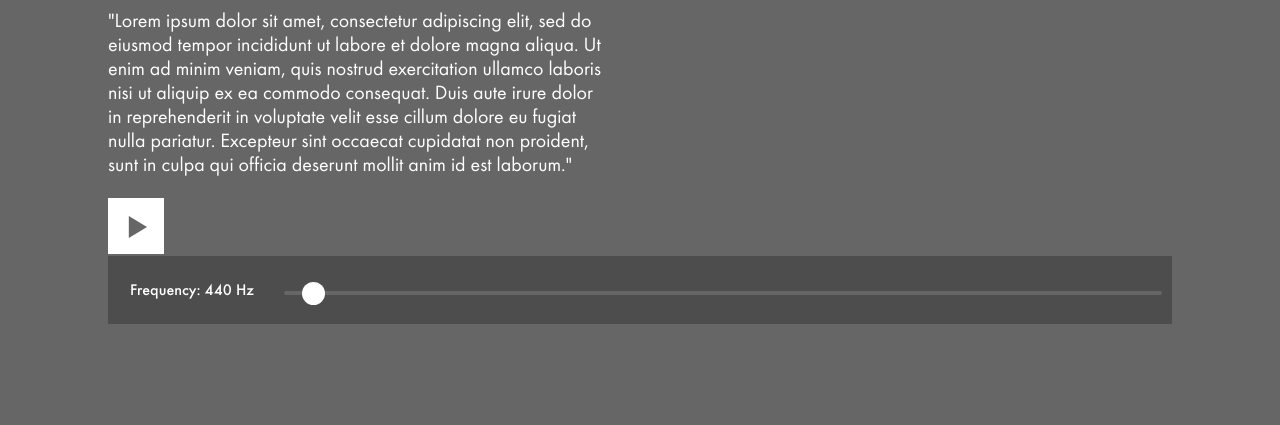
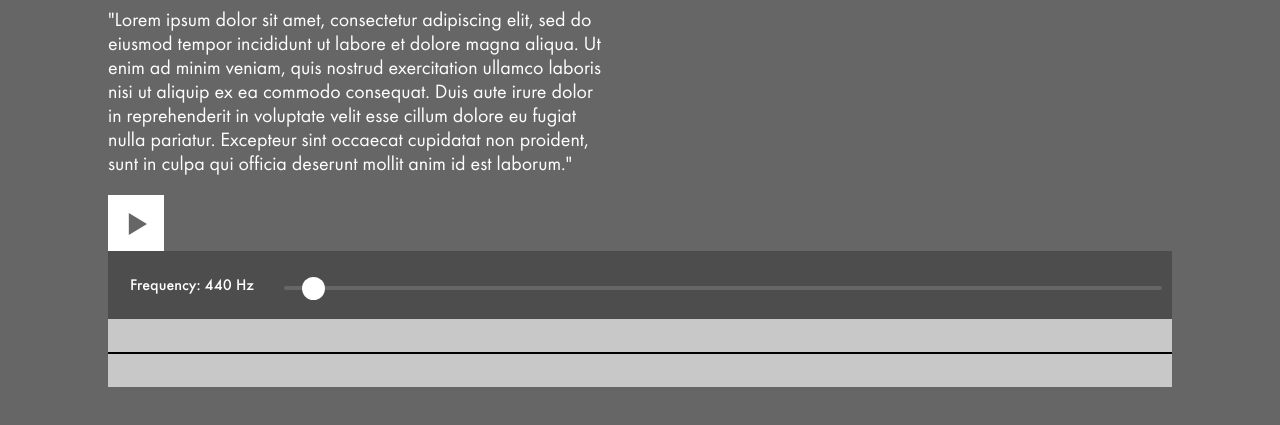
Before and after one commit to marcusmathioudakis/learning-music-demo, a plain HTML site: page index.html in a window 1280 px wide. Shown: the part 215-640 px from the top of the page. Drawn offline with Linux system fonts and the light colour scheme.

Commit message:
added oscilloscope to page

```diff
--- a/index.html
+++ b/index.html
@@ -12,7 +12,7 @@
 
 <body>
 
-  <div class="flex-container-column main">
+  <div id="main-container" class="flex-container-column">
 
     <div class="flex-container-row text">
       <div class="item">
@@ -37,12 +37,19 @@
       </div>
     </div>
 
+    <div id="oscilloscope-container">
+    <!-- width of canvas is set dynamically-->
+      <canvas id="oscilloscope-canvas" height="68" width="500">
+      </canvas>
+    </div>
+
     <!-- keyboard visualising relationship between frequencies and notes -->
     <div id="keyboard" class="flex-container-row">
     </div>
   </div>
 
   <script src="./scripts/oscillator.js"></script>
+  <script src="./scripts/oscilloscope.js"></script>
   <script src="./scripts/index.js"></script>
 </body>
 </html>
--- a/scripts/index.js
+++ b/scripts/index.js
@@ -1,29 +1,36 @@
 var context = new AudioContext();
-var sound = new Oscillator(context);
+var oscillator = new Oscillator(context);
 
-//PLAYBACK CONTROLS
+//PLAYBACK CONTROLS///////
 // playButtons used so that different buttons that can
 // trigger playback (e.g. keyboard keys)
 var playButtons = document.querySelectorAll('.playButton');
 var mainPlayButton = document.querySelector('#play-main');
 playButtons.forEach(function(playButton) {
   playButton.addEventListener('click', function() {
-    if (sound.isPlaying()) {
-      sound.stop();
+    if (oscillator.isPlaying()) {
+      oscillator.stop();
       mainPlayButton.classList.remove('icon-pause');
       mainPlayButton.className+=" icon-play";
     } else {
-      sound.play();
+      oscillator.play();
       mainPlayButton.classList.remove('icon-play');
       mainPlayButton.className+=" icon-pause";
     }
   })
 })
 
-//FREQUENCY CONTROLS
+//FREQUENCY CONTROLS//////
 var frequencySlider = document.querySelector('#frequency-slider');
 var frequencyValue = document.querySelector('#frequency-value');
 frequencySlider.addEventListener('input', function() {
   frequencyValue.innerHTML = frequencySlider.value;
-  sound.setFrequency(frequencySlider.value);
+  oscillator.setFrequency(frequencySlider.value);
 })
+
+//OSCILLOSCOPE/////////
+var canvasContainer = document.querySelector('#oscilloscope-container');
+var oscilloscope =  new Oscilloscope(oscillator, canvasContainer);
+window.onresize = function(event) {
+  oscilloscope.updateWidth();
+};
--- a/scripts/oscillator.js
+++ b/scripts/oscillator.js
@@ -4,22 +4,27 @@ class Oscillator {
   constructor(context) {
     this.context = context;
     this.frequency = 440;
-    this.type = 'sine';
+    this.type = 'sawtooth';
     this.playing = false;
-  }
-
-  init_() {
-    this.oscillator = this.context.createOscillator();
-    this.oscillator.frequency.value = this.frequency;
+    //setup analyser to get audio data
+    this.analyser = context.createAnalyser();
+    this.analyser.fftSize = 2048;
+    var bufferLength = this.analyser.frequencyBinCount;
+    this.audioDataBuffer = new Uint8Array(bufferLength);
+    // setup other audio nodes
     this.gainNode = this.context.createGain();
-    this.oscillator.connect(this.gainNode);
-    this.gainNode.connect(this.context.destination);
+    this.gainNode.connect(this.analyser);
+    this.analyser.connect(context.destination);
   }
 
   play(value) {
-    // once you stop an oscillator, you can't start it again. Hence we create a
-    // new oscillator each time the oscillator is played.
-    this.init_();
+    // we need to create a new oscillator every time as you can't
+    // start an oscillator once it's been stopped
+    this.oscillator = this.context.createOscillator();
+    this.oscillator.type = this.type;
+    this.oscillator.frequency.value = this.frequency;
+    this.oscillator.connect(this.gainNode);
+
     this.gainNode.gain.setValueAtTime(0.5, this.context.currentTime);
     this.oscillator.start();
     this.playing = true;
@@ -50,4 +55,10 @@ class Oscillator {
     }
   }
 
+  /** return a snapshot of the audio data as an Uint8Array - used for visualisation**/
+  getAudioDataBuffer(){
+    this.analyser.getByteTimeDomainData(this.audioDataBuffer);
+    return this.audioDataBuffer;
+  }
+
 }
--- /dev/null
+++ b/scripts/oscilloscope.js
@@ -0,0 +1,61 @@
+class Oscilloscope {
+   /**
+   plots the given oscillator's waveform in the canvas elemnt within the given canvasContainer
+   **/
+  constructor(oscillator, canvasContainer) {
+    this.canvasContainer = canvasContainer;
+    this.canvas = canvasContainer.querySelectorAll('canvas')[0];
+    var canvas = this.canvas;
+    var canvasCtx = canvas.getContext("2d");
+    var height = canvas.height;
+    //width calculated dynamically based on container width
+    var width  = canvasContainer.offsetWidth;
+    canvas.setAttribute("width", width);
+    //clear canvas
+    canvasCtx.clearRect(0, 0, width, height);
+
+    // defining the draw function in here is necessary so as to
+    // be able to recursively pass it to requestAnimationFrame.
+    // Note: This function is adapted from code in the MDN Web Audio Api docs:
+    // https://developer.mozilla.org/en-US/docs/Web/API
+    // /Web_Audio_API/Visualizations_with_Web_Audio_API
+    var draw = function() {
+      var drawVisual = requestAnimationFrame(draw);
+      //get audio data to display
+      var dataArray = oscillator.getAudioDataBuffer();
+      //setup canvas
+      canvasCtx.fillStyle = 'rgb(200, 200, 200)';
+      canvasCtx.fillRect(0, 0, canvas.width, canvas.height);
+      canvasCtx.lineWidth = 2;
+      canvasCtx.strokeStyle = 'rgb(0, 0, 0)';
+      canvasCtx.beginPath();
+      //plot the data
+      var bufferLength = dataArray.length;
+      var sliceWidth = canvas.width * 1.0 / bufferLength;
+      var x = 0;
+      for(var i = 0; i < bufferLength; i++) {
+        var v = dataArray[i] / 128.0;
+        var y = v * canvas.height / 2;
+        if(i === 0) {
+          canvasCtx.moveTo(x, y);
+        } else {
+          canvasCtx.lineTo(x, y);
+        }
+        x += sliceWidth;
+      }
+      canvasCtx.lineTo(canvas.width, canvas.height / 2);
+      canvasCtx.stroke();
+    };
+
+    //plots the waveform
+    draw();
+  }
+
+  /**
+  updates the oscilloscope's width based on the parent container's
+  width allowing the oscilloscope to be dynamically resized.
+  **/
+  updateWidth() {
+    this.canvas.setAttribute("width", this.canvasContainer.offsetWidth);
+  }
+}
--- a/styles/index.css
+++ b/styles/index.css
@@ -30,22 +30,22 @@ h3 {
   font-weight: normal;
 }
 
+
+#main-container {
+  max-width: 1300px;
+  margin: auto;
+  padding: 100px;
+}
+
 .flex-container-column {
   display: flex;
   flex-direction: column;
-}
-
-.main.flex-container-column {
-  max-width: 1300px;
-  margin: auto;
-  padding: 100px;
 }
 
 .flex-container-row {
   display: flex;
   flex-direction: row;
   align-items: center;
-  margin: 1px 0px;
 }
 
 .controls {
@@ -126,7 +126,7 @@ h3 {
 /* Small Screens */
 @media all and (max-width: 600px) {
   .label { width: 92px; }
-  .main.flex-container-column { padding: 20px; }
+  #main-container { padding: 20px; }
   h1 { font-size: 30px; }
   h3 { font-size: 18px; }
 }
```
